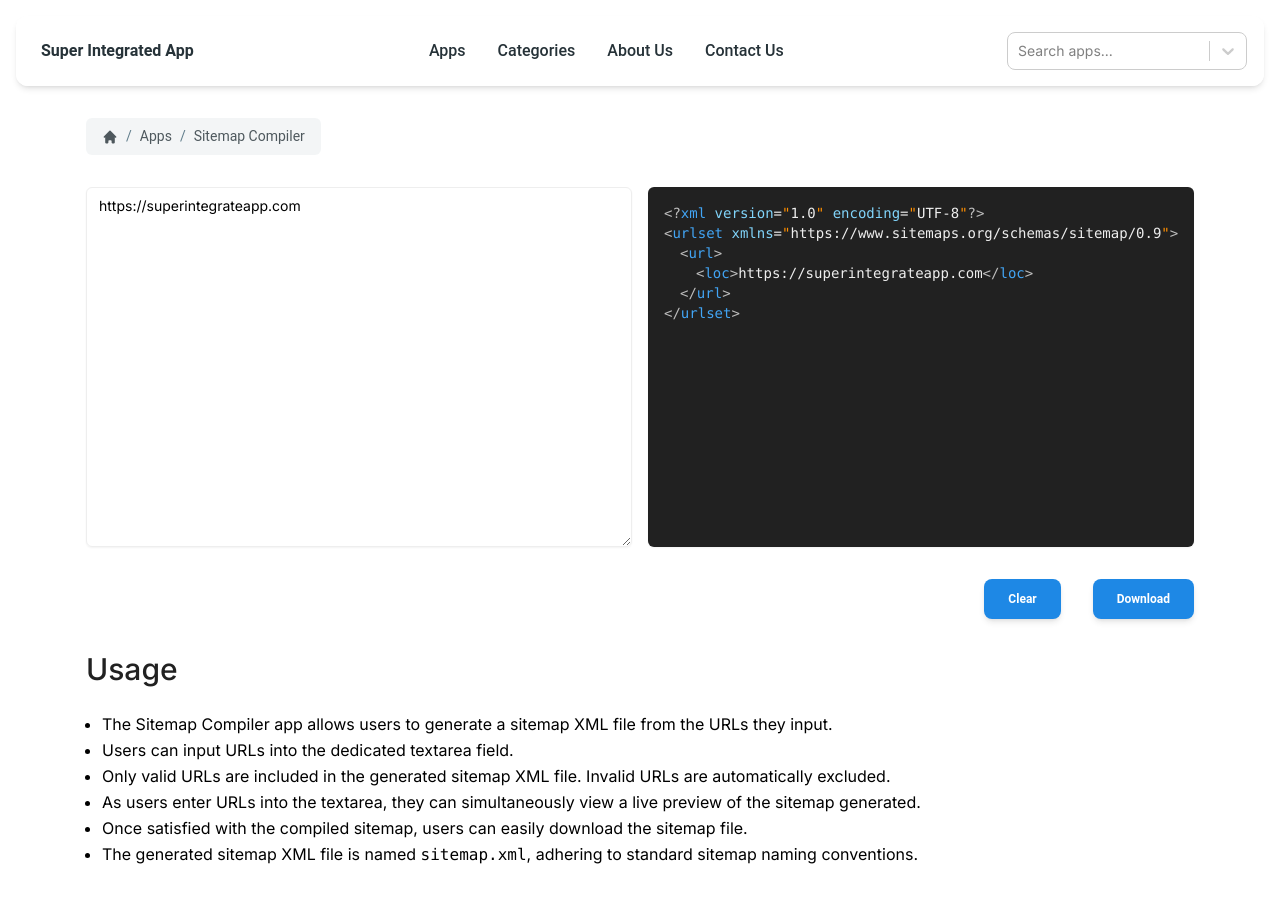
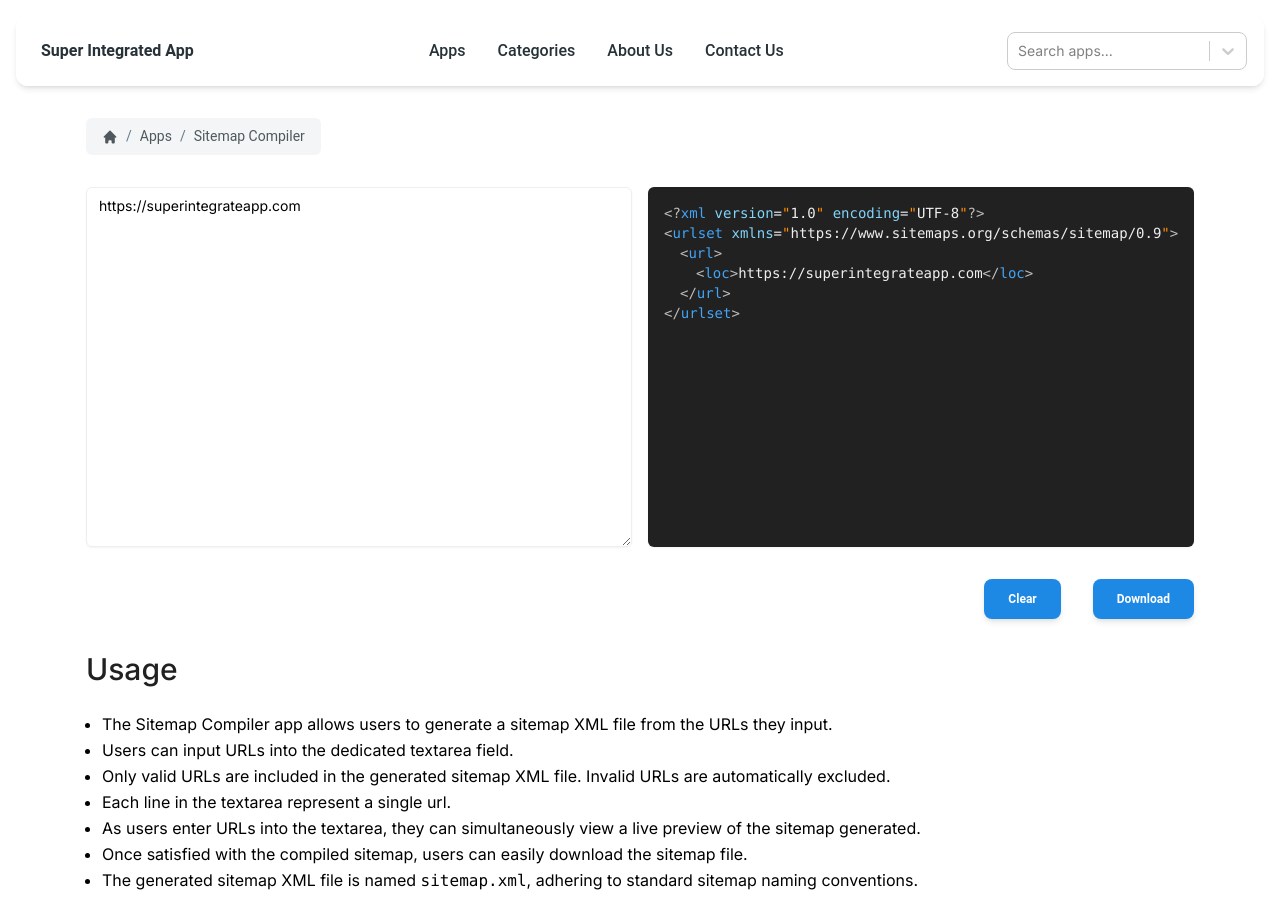
Before and after one commit to DanfeCamp/super-integrated-app, a Next.js app: page /apps/sitemap-compiler in a window 1280 px wide. Shown: the top 914 px of the page. Built offline with nearby package versions, Linux system fonts and the light colour scheme.

Commit message:
update: add usage

```diff
--- a/app/apps/sitemap-compiler/page.js
+++ b/app/apps/sitemap-compiler/page.js
@@ -118,6 +118,9 @@ const SitemapCompiler = () => {
               Invalid URLs are automatically excluded.
             </li>
             <li className="ml-4">
+              Each line in the textarea represent a single url.
+            </li>
+            <li className="ml-4">
               As users enter URLs into the textarea, they can simultaneously
               view a live preview of the sitemap generated.
             </li>
```
